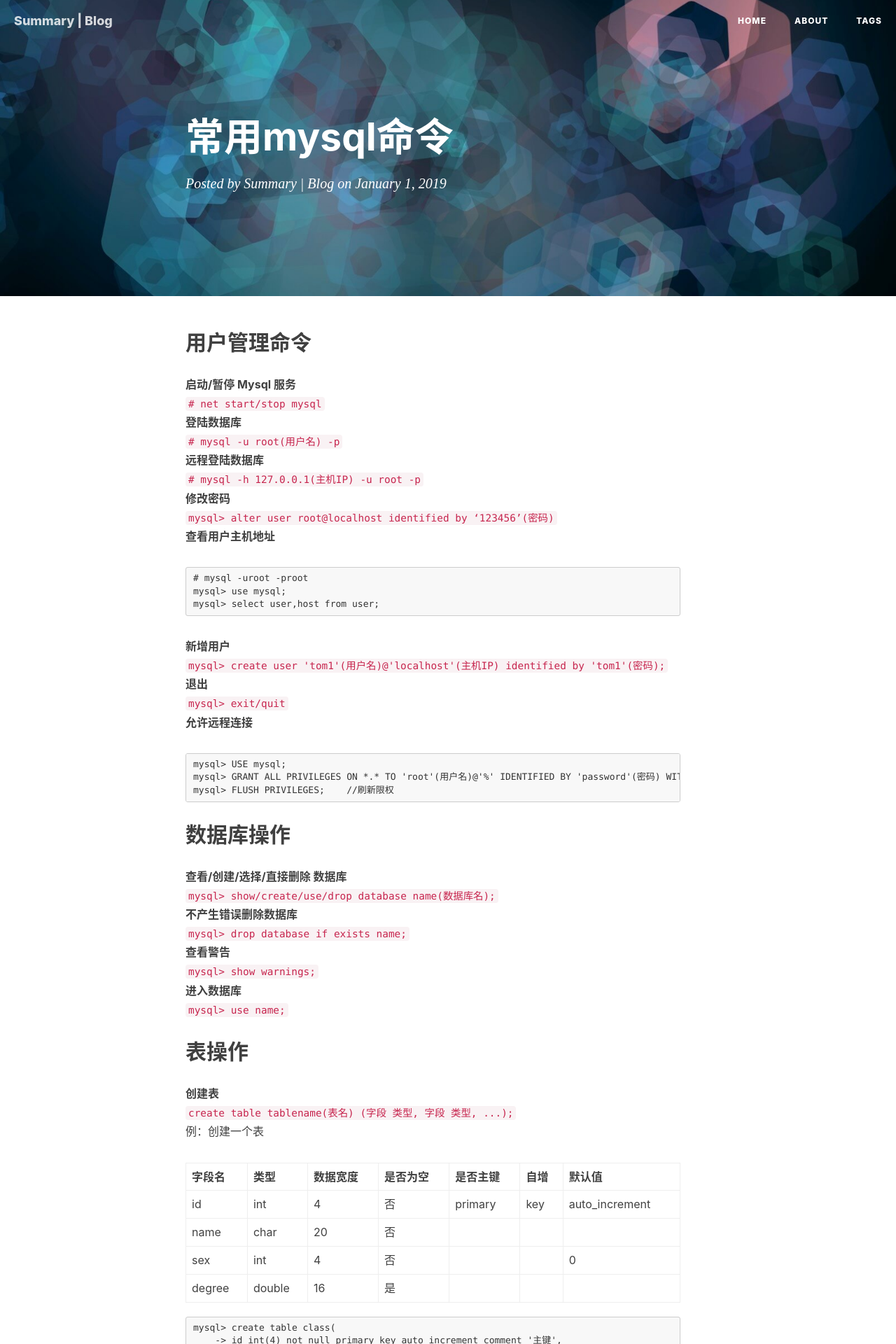
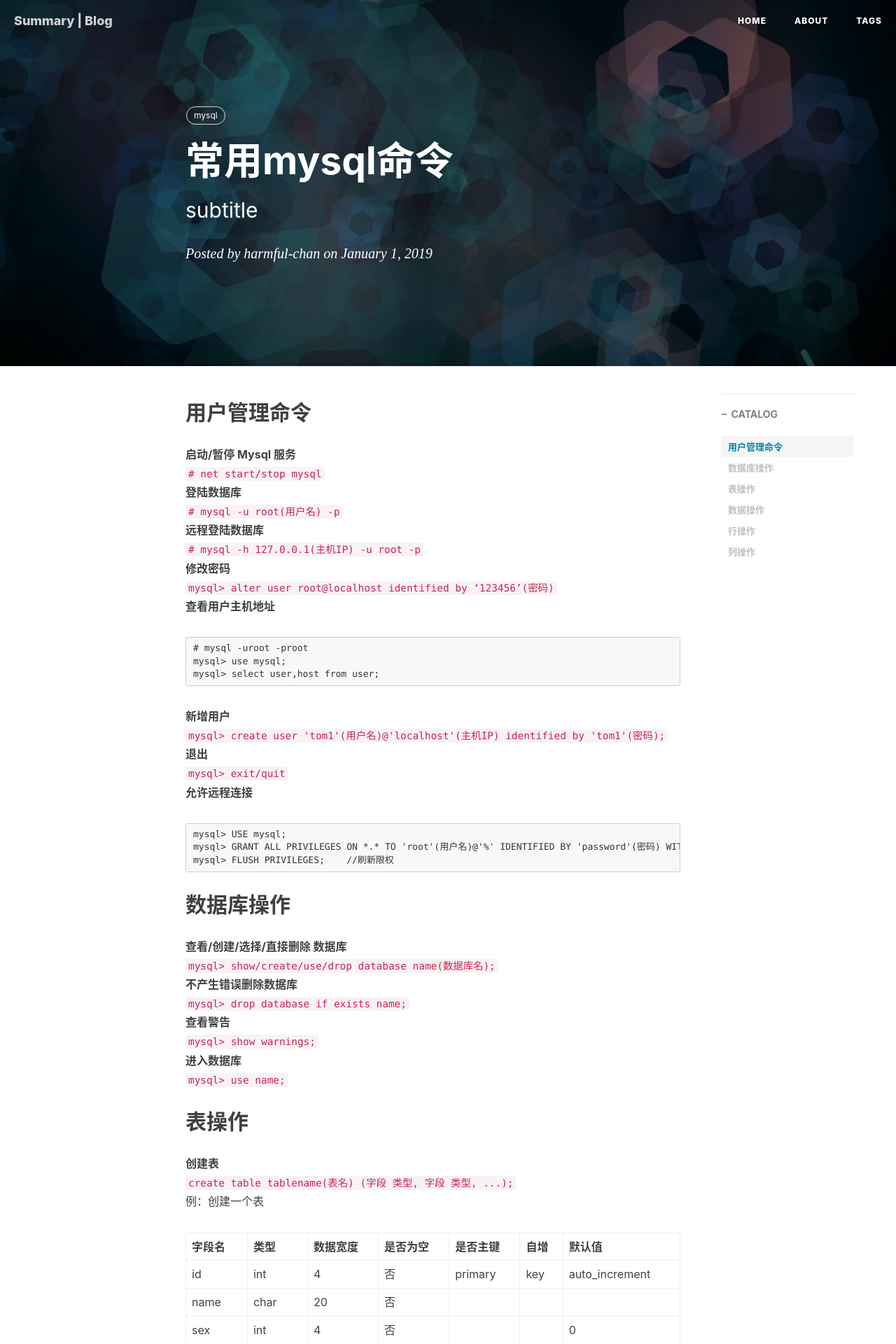
Before and after one commit to harmful-chan/pages, a Jekyll site: the page built from _posts/2019-01-01-常用MySql命令.md, in a window 1280 px wide. Shown: the top 1920 px of the page at 70% size. Built offline with Jekyll 4.4.1, drawn with Linux system fonts in a browser that asks for light colours; nearby versions of some CDN libraries; comment, search, counter and statistics services are not loaded.

```diff
--- a/_posts/2019-01-01-常用MySql命令.md
+++ b/_posts/2019-01-01-常用MySql命令.md
@@ -1,8 +1,12 @@
 ---
 layout: post
-title: 常用mysql命令
-date: 2019-01-01 19:20:23 +0900
-category: MySql
+title: "常用mysql命令"
+subtitle: "subtitle"
+author: "harmful-chan"
+header-mask: 0.5
+catalog: true
+tags:
+  - mysql
 ---
 ## 用户管理命令
 **启动/暂停 Mysql 服务**
```
